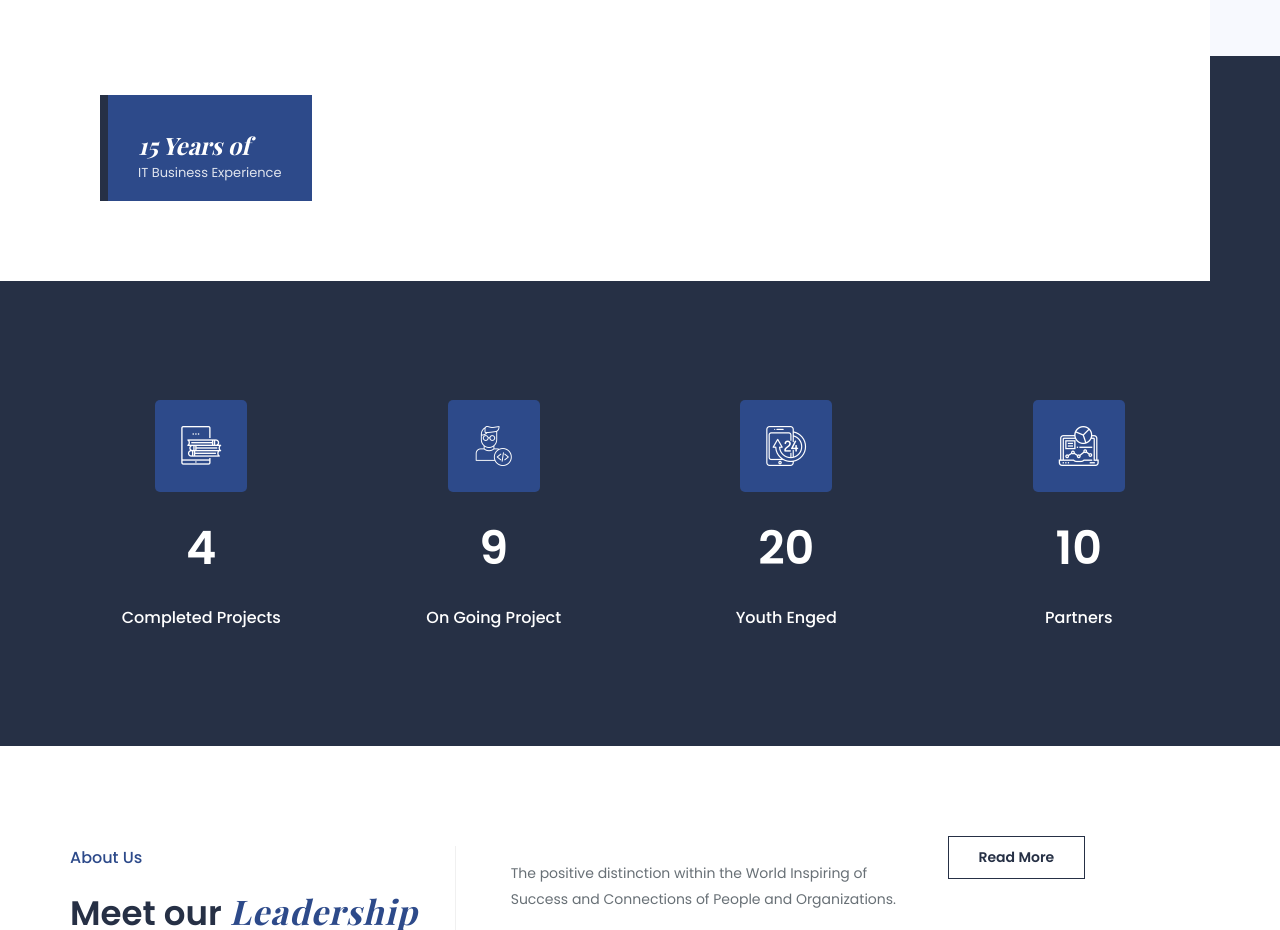
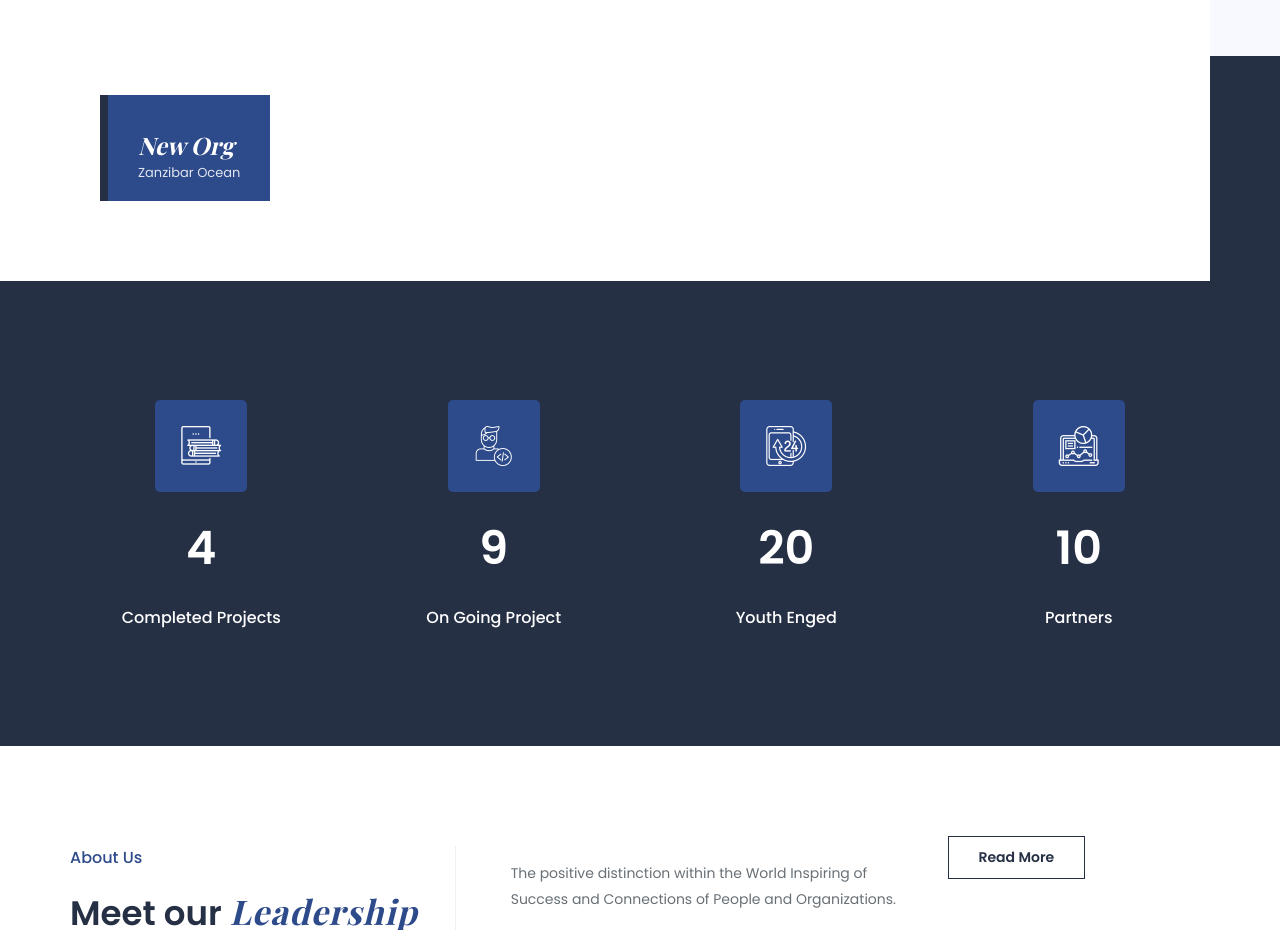
Before and after one commit to JRBshariff/Zanzibar-Ocean-Society, a plain HTML site: page index.html in a window 1280 px wide. Shown: the part 3840-4770 px from the top of the page. Drawn offline with nearby package versions, Linux system fonts and the light colour scheme; a web font is replaced by a local one.

Commit message:
change some content

```diff
--- a/index.html
+++ b/index.html
@@ -493,8 +493,8 @@
                                                 <img class="img-fluid" src="images/logo 2.png" title="single-img-five" alt="single-img-five">
                                             </div><!-- ttm_single_image-wrapper end -->
                                             <div class="about-overlay-02">
-                                                <h3>15 Years of</h3>
-                                                <p>IT Business Experience</p>
+                                                <h3>New Org</h3>
+                                                <p>Zanzibar Ocean</p>
                                             </div>
                                         </div>
                                         <div class="col-lg-6">
```
